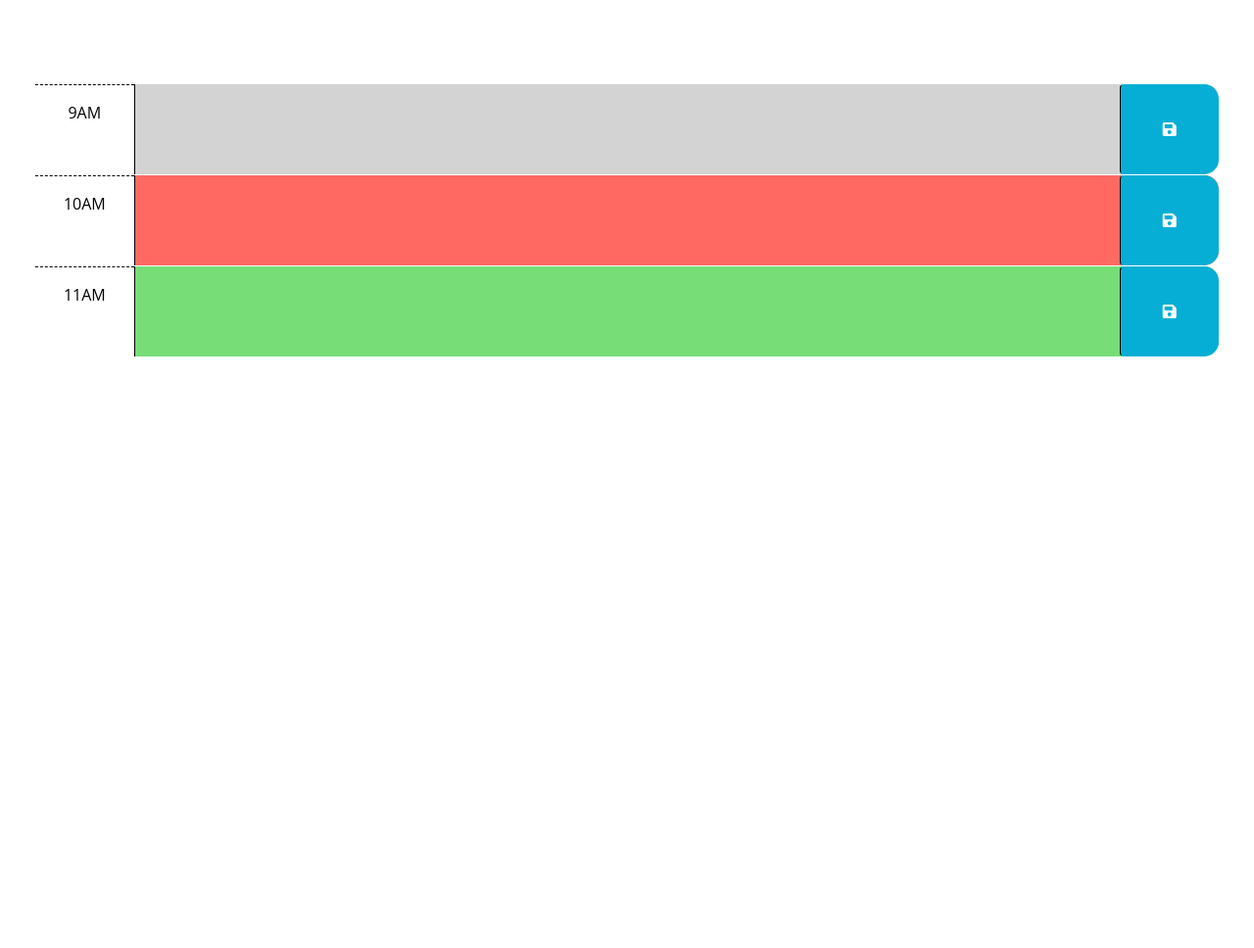
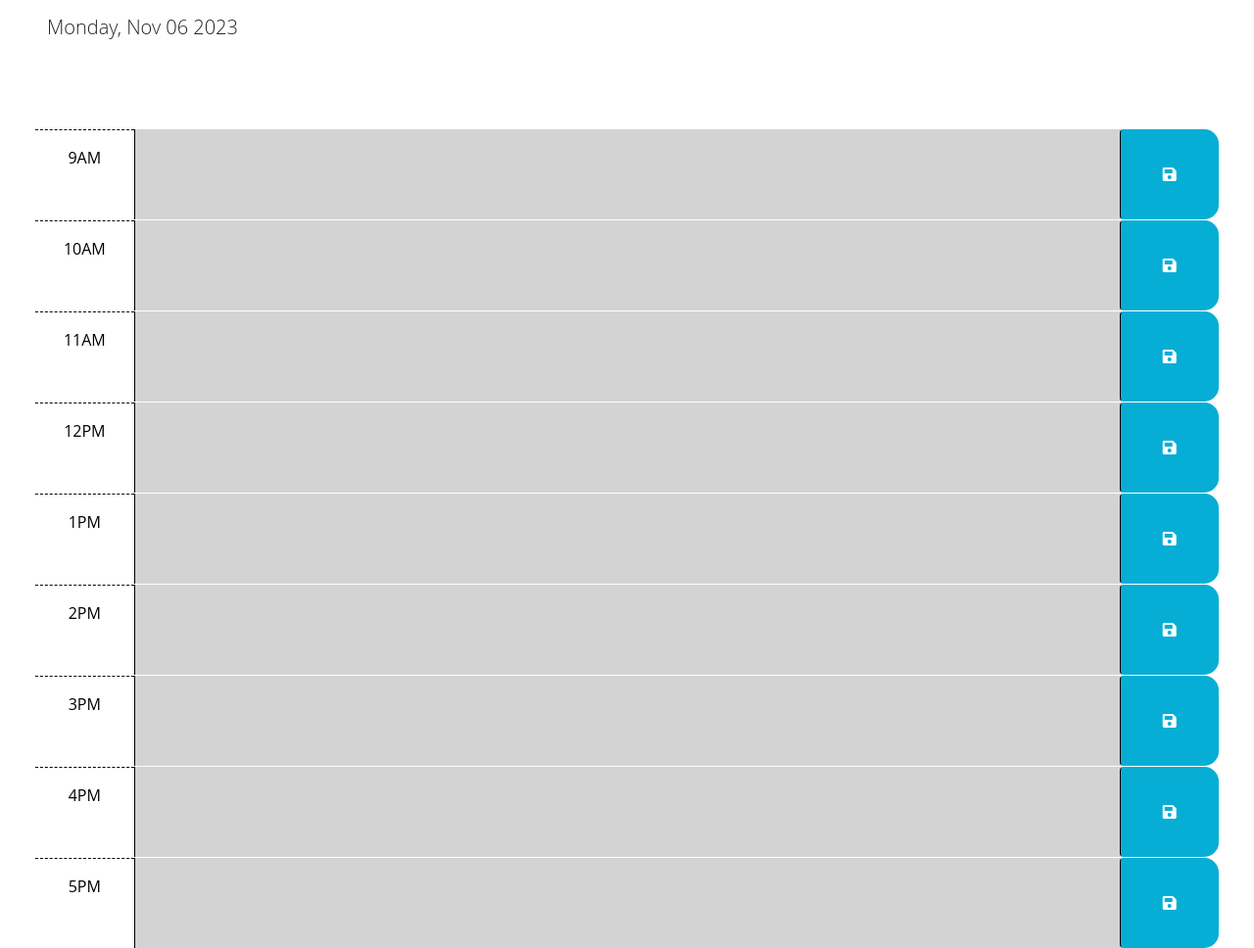
Before and after one commit to jessicanwey/work_day_scheduler_challenge, a plain HTML site: page Develop/index.html in a window 1280 px wide. Shown: the part 166-1134 px from the top of the page at 98% size. Before the commit the page ends 800 px from the top, so only its background shows below. Drawn offline with nearby package versions, Linux system fonts and the light colour scheme.

Commit message:
all functionality working besides populating saved time block activites

```diff
--- a/Develop/index.html
+++ b/Develop/index.html
@@ -25,33 +25,22 @@
   </head>
 
   <body>
-    <header class="p-5 mb-4">
+    <header class="p-5 mb-4 justify-content-center">
       <h1 class="display-3">Work Day Scheduler</h1>
       <p class="lead">A simple calendar app for scheduling your work day</p>
       <p id="currentDay" class="lead"></p>
     </header>
     <div class="container-fluid px-5">
-      <!-- Use class for "past", "present", and "future" to apply styles to the
-        time-block divs accordingly. The javascript will need to do this by
-        adding/removing these classes on each div by comparing the hour in the
-        id to the current hour. The html provided below is meant to be an example
-        demonstrating how the css provided can be leveraged to create the
-        desired layout and colors. The html below should be removed or updated
-        in the finished product. Remember to delete this comment once the
-        code is implemented.
-        -->
 
-      <!-- Example of a past time block. The "past" class adds a gray background color. -->
-      <div id="hour-9" class="row time-block past">
+      <div id="hour-9" class="row time-block">
         <div class="col-2 col-md-1 hour text-center py-3">9AM</div>
-        <textarea class="col-8 col-md-10 description" rows="3"> </textarea>
+        <textarea class="col-8 col-md-10 description" rows="3">Jessica</textarea>
         <button class="btn saveBtn col-2 col-md-1" aria-label="save">
           <i class="fas fa-save" aria-hidden="true"></i>
         </button>
       </div>
 
-      <!-- Example of a present time block. The "present" class adds a red background color. -->
-      <div id="hour-10" class="row time-block present">
+      <div id="hour-10" class="row time-block">
         <div class="col-2 col-md-1 hour text-center py-3">10AM</div>
         <textarea class="col-8 col-md-10 description" rows="3"> </textarea>
         <button class="btn saveBtn col-2 col-md-1" aria-label="save">
@@ -59,14 +48,62 @@
         </button>
       </div>
 
-      <!-- Example of a future time block. The "future" class adds a green background color. -->
-      <div id="hour-11" class="row time-block future">
+      <div id="hour-11" class="row time-block">
         <div class="col-2 col-md-1 hour text-center py-3">11AM</div>
         <textarea class="col-8 col-md-10 description" rows="3"> </textarea>
         <button class="btn saveBtn col-2 col-md-1" aria-label="save">
           <i class="fas fa-save" aria-hidden="true"></i>
         </button>
       </div>
+
+      <div id="hour-12" class="row time-block">
+        <div class="col-2 col-md-1 hour text-center py-3">12PM</div>
+        <textarea class="col-8 col-md-10 description" rows="3"> </textarea>
+        <button class="btn saveBtn col-2 col-md-1" aria-label="save">
+          <i class="fas fa-save" aria-hidden="true"></i>
+        </button>
+      </div>
+
+      <div id="hour-13" class="row time-block">
+        <div class="col-2 col-md-1 hour text-center py-3">1PM</div>
+        <textarea class="col-8 col-md-10 description" rows="3"> </textarea>
+        <button class="btn saveBtn col-2 col-md-1" aria-label="save">
+          <i class="fas fa-save" aria-hidden="true"></i>
+        </button>
+      </div>
+
+      <div id="hour-14" class="row time-block">
+        <div class="col-2 col-md-1 hour text-center py-3">2PM</div>
+        <textarea class="col-8 col-md-10 description" rows="3"> </textarea>
+        <button class="btn saveBtn col-2 col-md-1" aria-label="save">
+          <i class="fas fa-save" aria-hidden="true"></i>
+        </button>
+      </div>
+
+      <div id="hour-15" class="row time-block">
+        <div class="col-2 col-md-1 hour text-center py-3">3PM</div>
+        <textarea class="col-8 col-md-10 description" rows="3"> </textarea>
+        <button class="btn saveBtn col-2 col-md-1" aria-label="save">
+          <i class="fas fa-save" aria-hidden="true"></i>
+        </button>
+      </div>
+
+      <div id="hour-16" class="row time-block">
+        <div class="col-2 col-md-1 hour text-center py-3">4PM</div>
+        <textarea class="col-8 col-md-10 description" rows="3"> </textarea>
+        <button class="btn saveBtn col-2 col-md-1" aria-label="save">
+          <i class="fas fa-save" aria-hidden="true"></i>
+        </button>
+      </div>
+
+      <div id="hour-17" class="row time-block">
+        <div class="col-2 col-md-1 hour text-center py-3">5PM</div>
+        <textarea class="col-8 col-md-10 description" rows="3"> </textarea>
+        <button class="btn saveBtn col-2 col-md-1" aria-label="save">
+          <i class="fas fa-save" aria-hidden="true"></i>
+        </button>
+      </div>
+
     </div>
 
     <script src="https://cdnjs.cloudflare.com/ajax/libs/jquery/3.2.1/jquery.min.js"></script>
--- a/Develop/script.js
+++ b/Develop/script.js
@@ -1,23 +1,71 @@
 // Wrap all code that interacts with the DOM in a call to jQuery to ensure that
 // the code isn't run until the browser has finished rendering all the elements
 // in the html.
+
+var today = dayjs();
+var currentHour = today.hour();
+var saveButton = $('#saveBtn');
+var hourId;
+var activity;
+var timeBlockElement = $('.time-block');
+
+
 $(function () {
-  // TODO: Add a listener for click events on the save button. This code should
-  // use the id in the containing time-block as a key to save the user input in
-  // local storage. HINT: What does `this` reference in the click listener
-  // function? How can DOM traversal be used to get the "hour-x" id of the
-  // time-block containing the button that was clicked? How might the id be
-  // useful when saving the description in local storage?
-  //
-  // TODO: Add code to apply the past, present, or future class to each time
-  // block by comparing the id to the current hour. HINTS: How can the id
-  // attribute of each time-block be used to conditionally add or remove the
-  // past, present, and future classes? How can Day.js be used to get the
-  // current hour in 24-hour time?
-  //
+  //Display current date in the header
+  $('#currentDay').text(today.format('dddd, MMM DD YYYY'));
+
+  //when save button is clicked, the activity for that time block is saved to local storage with the hour ID
+  $('.saveBtn').click(function (){
+    activity = $(this).siblings(".description").val();
+    console.log(activity);
+    hourId = $(this).parent().attr("id");
+    console.log(hourId);
+
+    localStorage.setItem(activity, hourId);
+  });
+
+  //loop through all of the time block divs an apply appropriate styling based on the current time vs the time block on the calendar
+  setHourBlockFormat();
+
+  //get the values of the activities that were saved to each time block if there are any
+  getTimeBlockActivity();
+
+  console.log('current hour ' + currentHour);
+});
+
+function setHourBlockFormat(){
+
+  $(timeBlockElement).each(function(){
+    var timeBlockId = parseInt($(this).attr('id').split("hour-")[1]);
+    console.log(timeBlockId);
+
+    if(timeBlockId < currentHour){
+      $(this).addClass('past');
+    } else if (timeBlockId === currentHour){
+      $(this).removeClass('past');
+      $(this).removeClass('future');
+      $(this).addClass('present');
+    } else {
+      $(this).removeClass('past');
+      $(this).removeClass('present');
+      $(this).addClass('future');
+    }
+
+  })
+};
+
+function getTimeBlockActivity(){
   // TODO: Add code to get any user input that was saved in localStorage and set
   // the values of the corresponding textarea elements. HINT: How can the id
   // attribute of each time-block be used to do this?
-  //
-  // TODO: Add code to display the current date in the header of the page.
-});
+  $("#hour-9 .description").val(localStorage.getItem("hour-9"));
+  console.log($("#hour-9 .description"));
+  $("#hour-10 .description").val(localStorage.getItem("hour-10"));
+  $("#hour-11 .description").val(localStorage.getItem("hour-11"));
+  $("#hour-12 .description").val(localStorage.getItem("hour-12"));
+  $("#hour-13 .description").val(localStorage.getItem("hour-13"));
+  $("#hour-14 .description").val(localStorage.getItem("hour-14"));
+  $("#hour-15 .description").val(localStorage.getItem("hour-15"));
+  $("#hour-16 .description").val(localStorage.getItem("hour-16"));
+  $("#hour-17 .description").val(localStorage.getItem("hour-17"));
+};
```
